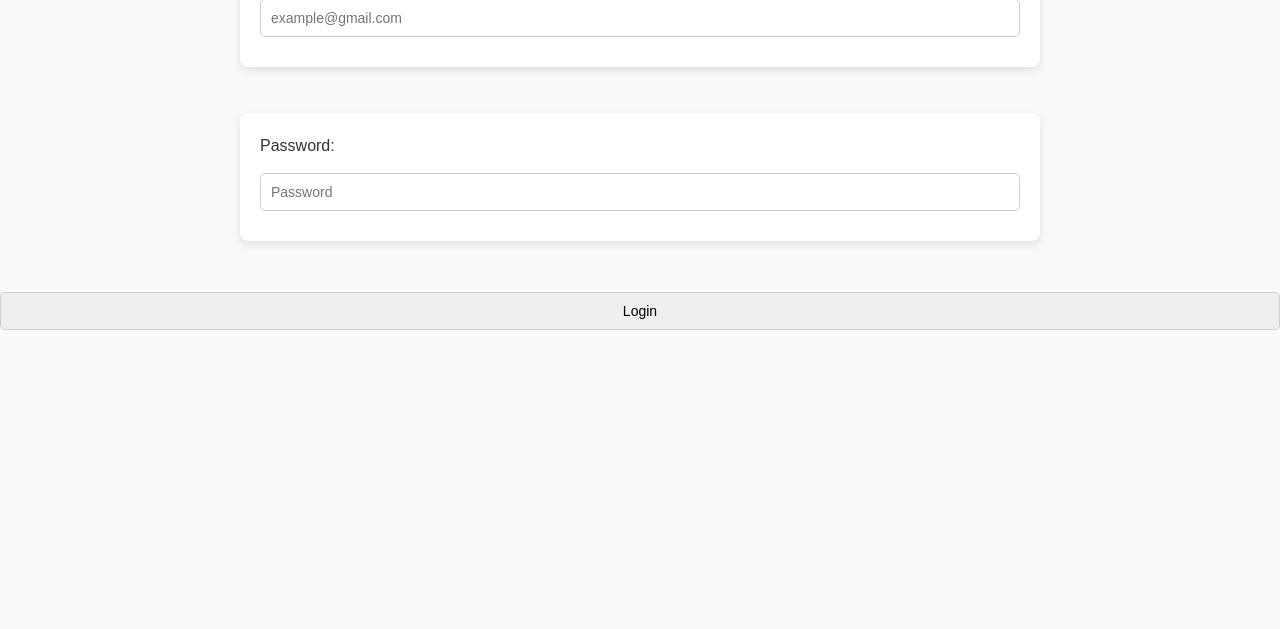
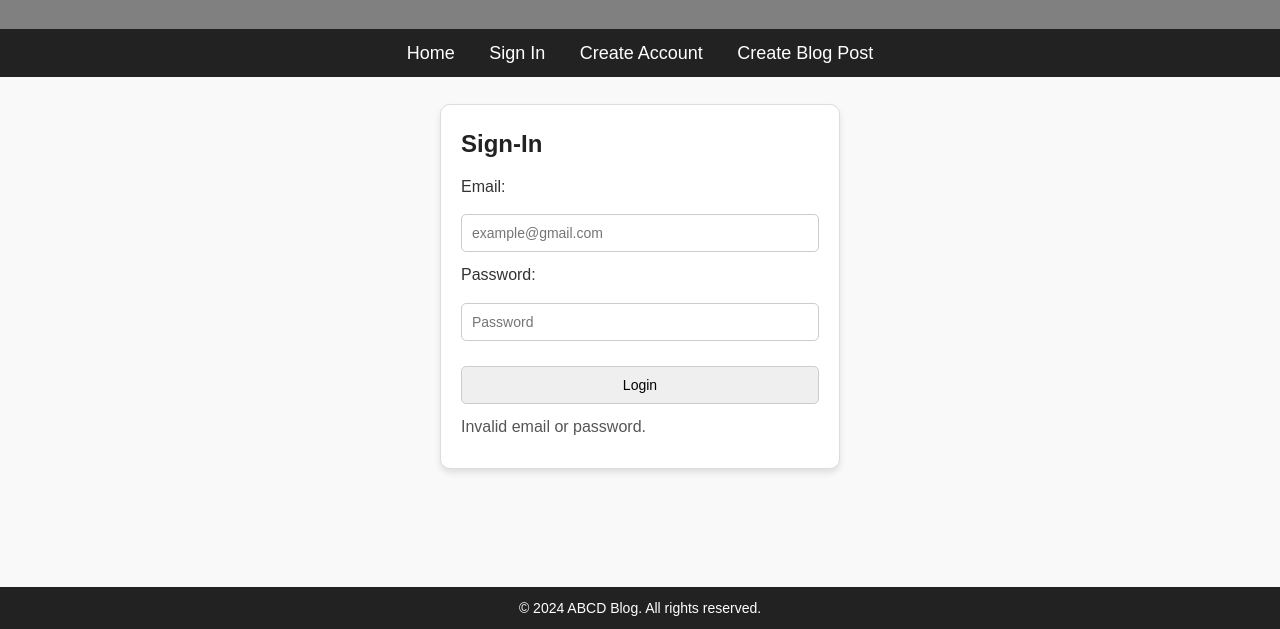
Before and after one commit to Sjoseph9652/ICS325-ABCD-Bears-Project, a PHP site: page /validate-login.php in a window 1280 px wide. Shown: the part 197-826 px from the top of the page. Before the commit the page ends 527 px from the top, so only its background shows below. Run offline with PHP 8.4, Linux system fonts and the light colour scheme; data that the repository does not hold is empty.

Commit message:
Update validate-login.php

```diff
--- a/validate-login.php
+++ b/validate-login.php
@@ -55,10 +55,14 @@
     <title>Blog ABCD</title>
     <link rel="stylesheet" href="styles.css">
 </head>
+
 <body>
-
-<h1>ABCD BLOG Sign-In Page</h1>
-
+<main>
+<header>
+    <a href="index.php">
+        <img src="images/abcd.png" alt="ABCD Blog Logo">
+    </a>
+</header>
 
 <body>
     <nav>
@@ -66,25 +70,29 @@
             <li><a href="index.php">Home</a></li>
             <li><a href="sign-in.php">Sign In</a></li>
             <li><a href="create-account.php">Create Account</a></li>
+            <li><a href="create_blog.php">Create Blog Post</a></li>
         </ul>
     </nav>
-
+    <div id="sign-in-form">
         <form action="validate-login.php" method="post">
-        <div>
+            <h2>Sign-In</h2>
             <label for="usermail">Email:</label>
+            <br>
             <input type="email" id="usermail" name="usermail" placeholder="example@gmail.com" required>
-        </div>
+            <label for="password">Password:</label>
             <br>
-        <div>
-            <label for="password">Password:</label>
             <input type="password" id="password" name="password" placeholder="Password" required>
-        </div>
             <br>
             <input type="submit" id="submit-login" value="Login"/>
+            <br>
         </form>
+        <p>Invalid email or password.</p>
+    </div>
 
-
-
+    </main>
     <script src="script.js"></script>
+    <footer>
+        <p>© 2024 ABCD Blog. All rights reserved.</p>
+    </footer>
 </body>
 </html>
```
Lines whose indentation alone changed are shown as unchanged.
